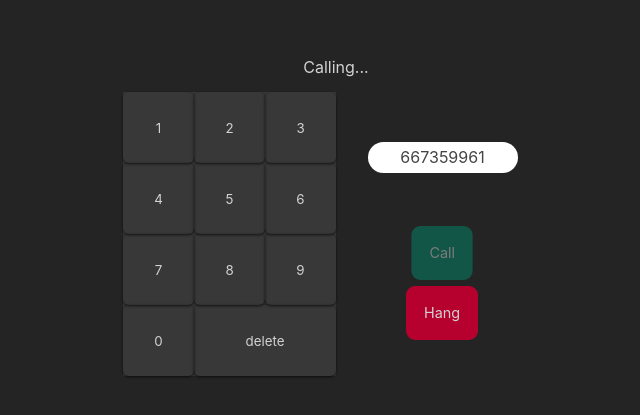
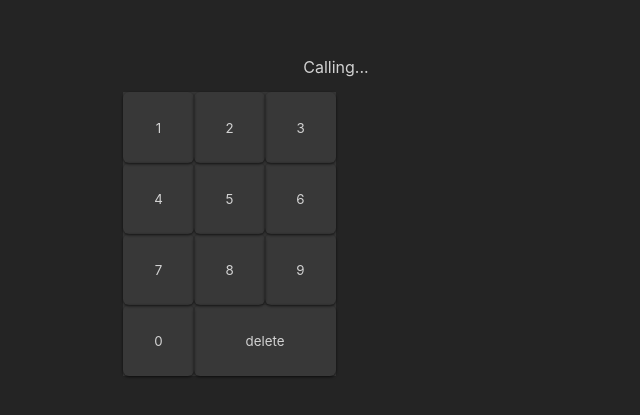
Before and after one commit to ccbabcn/202204-W4CH3-cristian-bermudez, a React (Create React App) app: page / in a window 1280 px wide. Shown: the part 191-606 px from the top of the page, without its empty margins (304-944 px from the left). Built offline with nearby package versions, Linux system fonts and the light colour scheme.

Commit message:
resolving conflict on html bleprint struture

```diff
--- a/src/App.js
+++ b/src/App.js
@@ -42,18 +42,7 @@ function App() {
               </li>
             </ol>
           </div>
-          <div className="actions">
-            <span className="number">667359961</span>
-            {/* <!-- El botón de llamar debe tener la clase "active" cuando -->
-          <!-- el número de teléfono tiene 9 cifras --> */}
-            <a href="#" className="call">
-              Call
-            </a>
-            {/* <!-- Sólo se tiene que ver un botón u otro --> */}
-            <a href="#" className="hang active">
-              Hang
-            </a>
-          </div>
+          <div className="actions"></div>
         </main>
       </div>
     </div>
```
